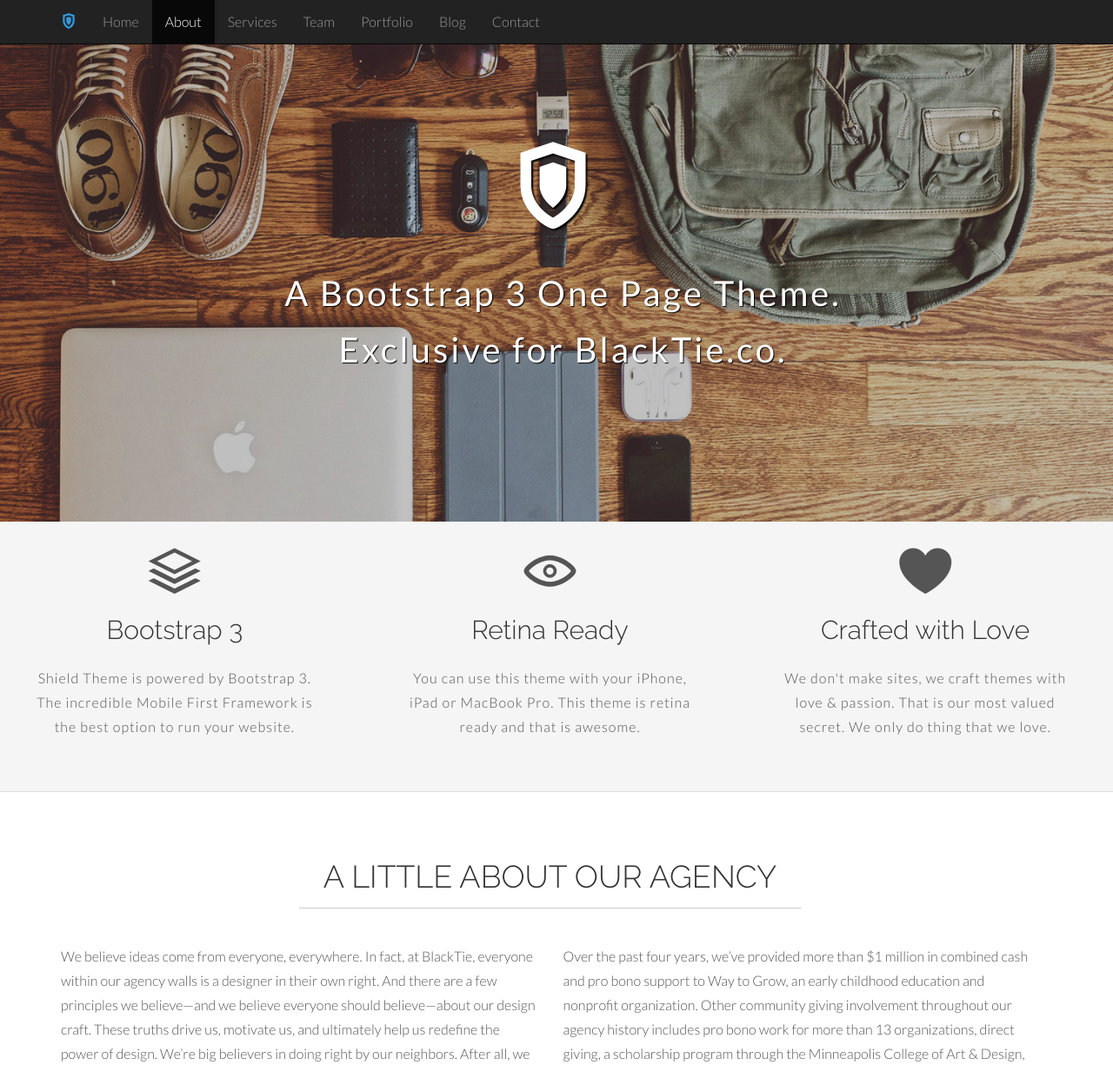
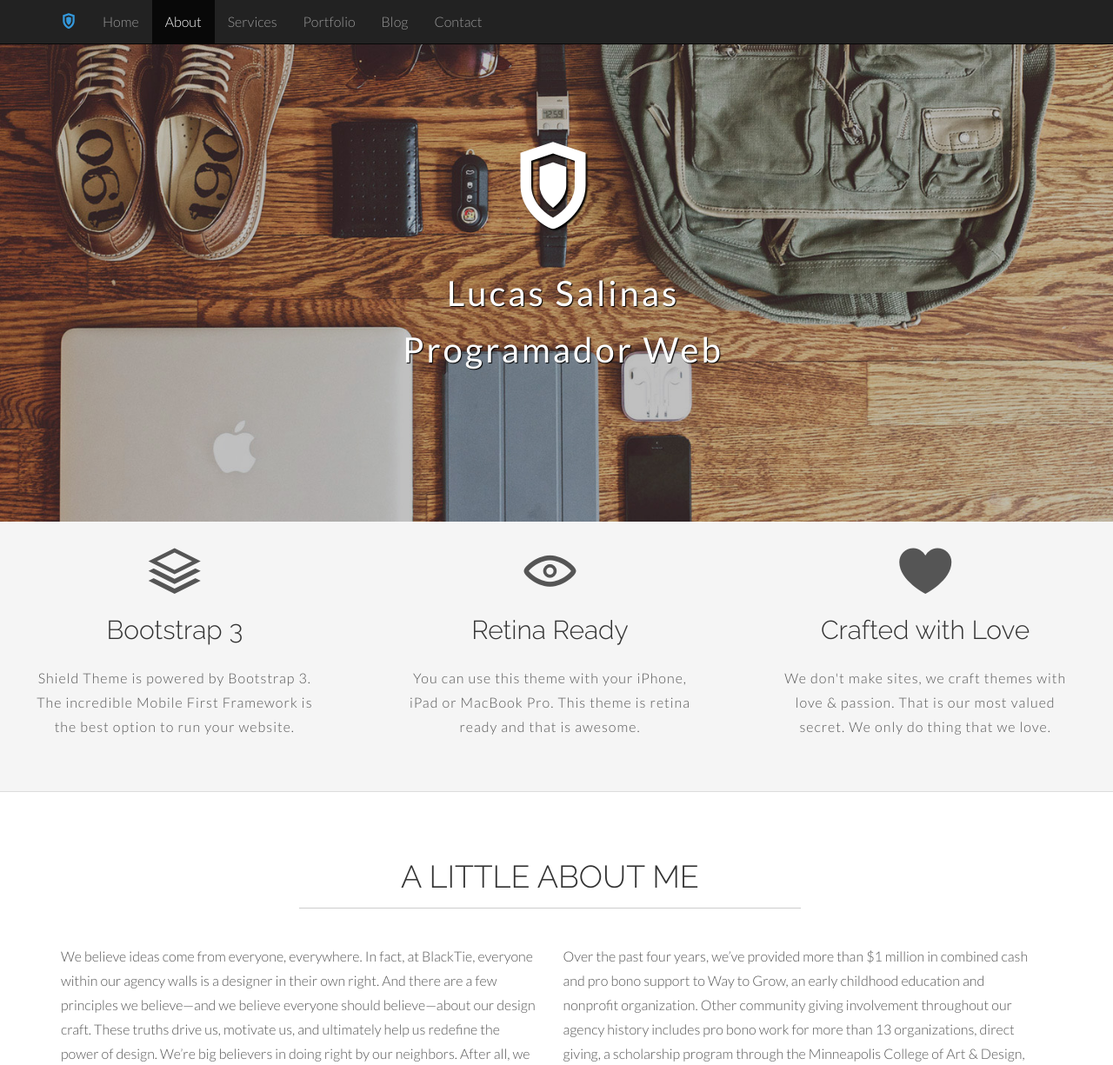
Before and after one commit to Lucastrike/lucassalinas.com.es, a PHP site: page / in a window 1280 px wide. Shown: the top 1225 px of the page at 87% size. Run offline with PHP 8.4, Linux system fonts and the light colour scheme.

Commit message:
basic changes

```diff
--- a/index.html
+++ b/index.html
@@ -3,7 +3,7 @@
   <head>
     <meta charset="utf-8">
     <meta name="viewport" content="width=device-width, initial-scale=1.0">
-    <meta name="description" content="Programador Web Godella">
+    <meta name="description" content="Programador Diseñador Web Godella Valencia">
     <meta name="author" content="Lucas Salinas">
     <link rel="shortcut icon" href="assets/ico/favicon.png">
 
@@ -43,17 +43,17 @@
           <button type="button" class="navbar-toggle" data-toggle="collapse" data-target=".navbar-collapse">
             <span class="icon icon-shield" style="font-size:30px; color:#3498db;"></span>
           </button>
-          <a class="navbar-brand hidden-xs hidden-sm" href="#home"><span class="icon icon-shield" style="font-size:18px; color:#3498db;"></span></a>
+          <a class="navbar-brand hidden-xs hidden-sm" href="www.lucassalinas.com.es"><span class="icon icon-shield" style="font-size:18px; color:#3498db;"></span></a>
         </div>
         <div class="navbar-collapse collapse">
           <ul class="nav navbar-nav">
             <li><a href="#home" class="smoothScroll">Home</a></li>
-			<li> <a href="#about" class="smoothScroll"> About</a></li>
-			<li> <a href="#services" class="smoothScroll"> Services</a></li>
-			<li> <a href="#team" class="smoothScroll"> Team</a></li>
-			<li> <a href="#portfolio" class="smoothScroll"> Portfolio</a></li>
-			<li> <a href="#blog" class="smoothScroll"> Blog</a></li>
-			<li> <a href="#contact" class="smoothScroll"> Contact</a></li>
+			      <li><a href="#about" class="smoothScroll"> About</a></li>
+			      <li><a href="#services" class="smoothScroll"> Services</a></li>
+			      <li><a href="#portfolio" class="smoothScroll"> Portfolio</a></li>
+			      <li><a href="#blog" class="smoothScroll"> Blog</a></li>
+			      <li><a href="#contact" class="smoothScroll"> Contact</a></li>
+          </ul>
         </div><!--/.nav-collapse -->
       </div>
     </div>
@@ -65,8 +65,8 @@
 	    <div id="headerwrap" id="home" name="home">
 			<header class="clearfix">
 	  		 		<h1><span class="icon icon-shield"></span></h1>
-	  		 		<p>A Bootstrap 3 One Page Theme.</p>
-	  		 		<p>Exclusive for BlackTie.co.</p>
+	  		 		<p>Lucas Salinas</p>
+	  		 		<p>Programador Web</p>
 	  		</header>
 	    </div><!-- /headerwrap -->
 
@@ -97,7 +97,7 @@
 		<div class="container" id="about" name="about">
 			<div class="row white">
 			<br>
-				<h1 class="centered">A LITTLE ABOUT OUR AGENCY</h1>
+				<h1 class="centered">A LITTLE ABOUT ME</h1>
 				<hr>
 
 				<div class="col-lg-6">
@@ -155,57 +155,6 @@
 				<p>To develop a deeper and more meaningful connection with consumers, we believe design must invite them to take part in the conversation.</p>
 			</div><!-- container -->
 		</section><!-- section -->
-
-		<!-- ==== TEAM MEMBERS ==== -->
-		<div class="container" id="team" name="team">
-		<br>
-			<div class="row white centered">
-				<h1 class="centered">MEET OUR AWESOME TEAM</h1>
-				<hr>
-				<br>
-				<br>
-				<div class="col-lg-3 centered">
-					<img class="img img-circle" src="assets/img/team/team01.jpg" height="120px" width="120px" alt="">
-					<br>
-					<h4><b>Mike Arney</b></h4>
-					<a href="#" class="icon icon-twitter"></a>
-					<a href="#" class="icon icon-facebook"></a>
-					<a href="#" class="icon icon-flickr"></a>
-					<p>Mike combines an expert technical knowledge with a real eye for design. Working with clients from a wide range of industries, he fully understands client objectives when working on a project, large or small.</p>
-				</div><!-- col-lg-3 -->
-
-				<div class="col-lg-3 centered">
-					<img class="img img-circle" src="assets/img/team/team02.jpg" height="120px" width="120px" alt="">
-					<br>
-					<h4><b>Tim Davies</b></h4>
-					<a href="#" class="icon icon-twitter"></a>
-					<a href="#" class="icon icon-facebook"></a>
-					<a href="#" class="icon icon-flickr"></a>
-					<p>Tim is an experienced marcoms practitioner and manages projects from inception to delivery. He understands the synergy between great design and commercial effectiveness which shines through on every project.</p>
-				</div><!-- col-lg-3 -->
-
-				<div class="col-lg-3 centered">
-					<img class="img img-circle" src="assets/img/team/team03.jpg" height="120px" width="120px" alt="">
-					<br>
-					<h4><b>Michele Lampa</b></h4>
-					<a href="#" class="icon icon-twitter"></a>
-					<a href="#" class="icon icon-facebook"></a>
-					<a href="#" class="icon icon-flickr"></a>
-					<p>Be a creative director is a hard task, but Michele loves what she does. Her combination of knowledge and expertise is an important pillar in our agency.</p>
-				</div><!-- col-lg-3 -->
-
-				<div class="col-lg-3 centered">
-					<img class="img img-circle" src="assets/img/team/team04.jpg" height="120px" width="120px" alt="">
-					<br>
-					<h4><b>Jaye Smith</b></h4>
-					<a href="#" class="icon icon-twitter"></a>
-					<a href="#" class="icon icon-facebook"></a>
-					<a href="#" class="icon icon-flickr"></a>
-					<p>Jaye began making websites when animated logos and scrolling text were cool, but has since found a love for simplicity, creating websites that are a pleasure to browse. Monkey Island Fan.</p>
-				</div><!-- col-lg-3 -->
-
-			</div><!-- row -->
-		</div><!-- container -->
 
 		<!-- ==== GREYWRAP ==== -->
 		<div id="greywrap">
@@ -480,7 +429,7 @@
 
 		<div id="footerwrap">
 			<div class="container">
-				<h4>Created by <a href="http://blacktie.co">BlackTie.co</a> - Copyright 2014</h4>
+				<h4>Created by Lucas Salinas</h4>
 			</div>
 		</div>
 
@@ -489,10 +438,10 @@
     <!-- Placed at the end of the document so the pages load faster -->
 
 
-	<script type="text/javascript" src="assets/js/bootstrap.min.js"></script>
-	<script type="text/javascript" src="assets/js/retina.js"></script>
-	<script type="text/javascript" src="assets/js/jquery.easing.1.3.js"></script>
+	  <script type="text/javascript" src="assets/js/bootstrap.min.js"></script>
+	  <script type="text/javascript" src="assets/js/retina.js"></script>
+	  <script type="text/javascript" src="assets/js/jquery.easing.1.3.js"></script>
     <script type="text/javascript" src="assets/js/smoothscroll.js"></script>
-	<script type="text/javascript" src="assets/js/jquery-func.js"></script>
+	  <script type="text/javascript" src="assets/js/jquery-func.js"></script>
   </body>
 </html>
```
Also changed, not shown: assets/css/main.css (line endings or trailing spaces), assets/js/smoothscroll.js (line endings or trailing spaces).
